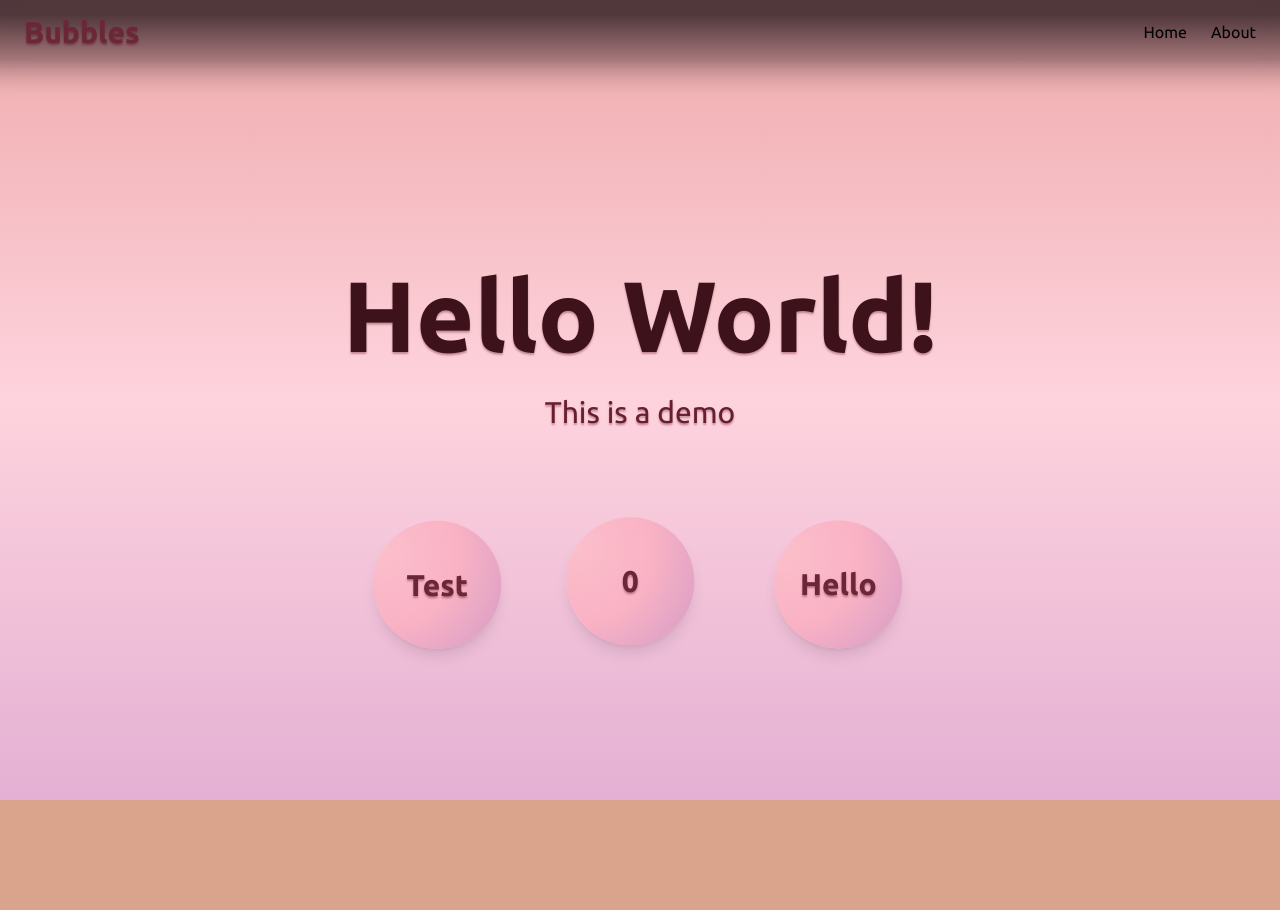
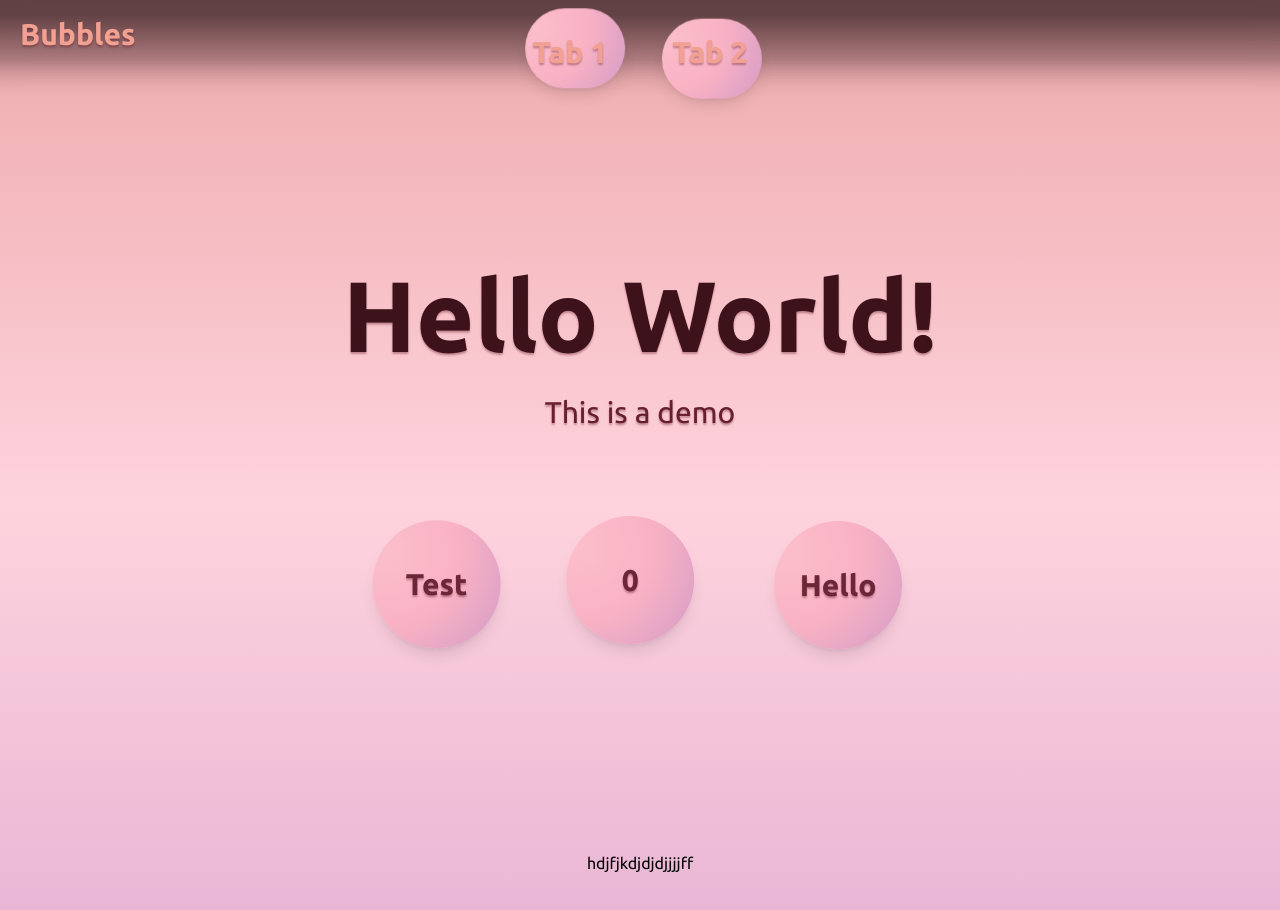
Before and after one commit to Aphezite/BubbleWebsite, a React (Vite) app: page / in a window 1280 px wide. Shown: the top 910 px of the page. Before the commit the page ends 800 px from the top, so only its background shows below. Built offline with nearby package versions, Linux system fonts and the light colour scheme.

Commit message:
Navbar 1

```diff
--- a/src/App.jsx
+++ b/src/App.jsx
@@ -1,6 +1,7 @@
 import { useState } from 'react'
 import BubbleBtn from './components/bubble-btn';
 import TopBar from './components/topbar';
+import BubbleLink from './components/bubble-a';
 
 
 function App() {
@@ -24,6 +25,12 @@ function App() {
           <BubbleBtn text="Hello"
             className="center"/>
     </div>
+    <br />
+
+
+    <br />
+    <p>hdjfjkdjdjdjjjjff</p>
+    <br />
 
 
     </main>
--- /dev/null
+++ b/src/components/bubble-a.jsx
@@ -0,0 +1,168 @@
+import { useEffect, useRef, useState } from "react";
+
+const rand = (min,max) => min+Math.random()*(max-min);
+
+const softZone = 5;
+const jelly = [
+    {transform:"scale(1,1)"},
+    {transform:"scale(1.1,0.9)",offset:0.3},
+    {transform:"scale(0.95,1.05)",offset:0.5},
+    {transform:"scale(1.05,0.97)",offset:0.7},
+    {transform:"scale(1,1)"},
+]
+
+const click = [
+    {transform:"scale(1,1)"},
+    {transform:"scale(0.8,0.8)",offset:0.2},
+    {transform:"scale(1.25,0.85)",offset:0.45},
+    {transform:"scale(0.92,1.08)",offset:0.65},
+    {transform:"scale(1.04,0.98)",offset:0.82},
+    {transform:"scale(1,1)"},
+]
+
+function BubbleLink({ text, height = "h-32", width = "w-32", href}) {
+    const [s] = useState(() => ({
+        x: {animationDuration:`${rand(4,5)}s`, animationDelay:`${-rand(0,4)}s`},
+        y: {animationDuration:`${rand(2,3)}s`, animationDelay:`${-rand(0,3)}s`},
+        q: {animationDuration:`${rand(1,2)}s`, animationDelay:`${-rand(0,2)}s`},
+    }));
+
+    const [pushing,setPushing] = useState(false);
+    const [hovered,setHovered] = useState(false);
+
+    const pushRef = useRef(null);
+    const squishRef = useRef(null);
+    const sim = useRef({
+        x:0,y:0,tx:0,ty:0, // current target offset
+        a:1,b:1,tA:1,tB:1,angle:0, // current target squish
+        snapped:false, raf:0,
+    });
+
+    const handleClick = (e) => {
+        squishRef.current.getAnimations().forEach((a) => a.cancel());
+        squishRef.current.animate(click, {duration:700,easing:"ease-out"});
+        onClick?.(e);
+    };
+
+    useEffect(() => {
+        const st = sim.current;
+
+        const render = () => {
+            pushRef.current.style.transform = `translate(${st.x}px, ${st.y}px)`;
+            squishRef.current.style.transform = `rotate(${st.angle}deg) scale(${st.a}, ${st.b}) rotate(${-st.angle}deg)`
+        };
+
+        const tick = () => {
+            const k = 0.25;
+            st.x += (st.tx-st.x)*k;
+            st.y += (st.ty-st.y)*k;
+            st.a += (st.tA-st.a)*k;
+            st.b += (st.tB-st.b)*k;
+            render();
+            const settled =
+                Math.abs(st.tx-st.x) < 0.05 && Math.abs(st.ty-st.y)<0.05 &&
+                Math.abs(st.tA-st.a) < 0.001 && Math.abs(st.tB-st.b)<0.001;
+            st.raf = settled ? 0 : requestAnimationFrame(tick);
+        };
+        const kick = () => {if (!st.raf) st.raf = requestAnimationFrame(tick);};
+
+        const reset = () => {
+            st.tx = st.ty = 0; st.tA = st.tB = 1;
+            setPushing(false);
+            setHovered(false);
+            kick();
+        };
+
+        const onMove = (e) => {
+            const r = pushRef.current.getBoundingClientRect();
+            const cx = r.left + r.width / 2 -st.x;
+            const cy = r.top + r.height / 2 -st.y;
+            const hw = r.width / 2, hh = r.height / 2;
+            const L = Math.max(hw-hh,0);
+
+            const lx = e.clientX - cx, ly = e.clientY - cy;
+            const px = Math.max(-L, Math.min(L,lx));
+            const dx = px - lx, dy = -ly;
+            const dist = Math.hypot(dx,dy) || 0.0001;
+            const depth = hh-dist;
+
+            if (depth <= 0) {  // Outside
+                let wasInside = st.snapped;
+                st.snapped = false;
+                reset();
+                if (wasInside) squishRef.current.animate(jelly, {duration:600,easing:"ease-out"});
+                return;
+            }
+            setHovered(true);
+            if (st.snapped) return;
+
+            if (depth > softZone) {
+                st.snapped = true;
+                reset();
+                setHovered(true);
+                squishRef.current.animate(jelly, {duration:600,easing:"ease-out"});
+                return;
+            }
+
+            const nx = dx/dist, ny = dy/dist;
+            st.tx = nx*depth*1.2;
+            st.ty = ny*depth*1.2;
+            st.angle=(Math.atan2(ny,nx)*180)/Math.PI;
+            st.tA = 1 - depth * 0.015;
+            st.tB = 1 + depth * 0.01;
+            setPushing(true);
+            kick();
+        };
+
+        window.addEventListener("pointermove", onMove);
+        return () => {
+            window.removeEventListener("pointermove", onMove);
+            cancelAnimationFrame(st.raf);
+        };
+
+    }, []);
+
+    const pause = pushing ? "[animation-play-state:paused]": "";
+
+    return (
+
+        <div className={`relative ${height} ${width}`}>
+
+            <div className="absolute inset-0">
+            <div className={`animate-float-x ${pause}`} style={s.x}>
+            <div className={`animate-float-y ${pause}`} style={s.y}>
+            <div className={`animate-float-squish ${pause}`} style={s.q}>
+                <div ref={pushRef} className="w-fit">
+                <div ref={squishRef}>
+                    <p
+                    style={{
+                        background: `radial-gradient(circle at 10% 25%, #fcbecb, #f9b2c4, #d49bc6)`
+                    }}
+                    className={`
+                    ${height} ${width}
+                    rounded-full bg-gradient-to-br from
+                    shadow-lg`} />
+                </div>
+                </div>
+            </div>
+            </div>
+            </div>
+            </div>
+
+            <a href={`${href}`}
+                className={`
+                    absolute inset-0 flex items-center justify-center
+                ${height} ${width}`}>
+                    <p className="text-center navtab" data-hovered={hovered}>{text}</p>
+            </a>
+
+        </div>
+
+
+    );
+}
+
+// <span className="overflow-hiddden items-center justify-center text-center navtab" data-hovered={hovered}>{text}</span>
+
+
+export default BubbleLink;
--- a/src/components/topbar.jsx
+++ b/src/components/topbar.jsx
@@ -1,17 +1,22 @@
+
+import BubbleLink from "./bubble-a";
 
 function TopBar() {
     return (
         <>
         <div className="blur-fade"/>
-        <header className="fixed inset-x-0 top-0 z-50 flex h-16 items-center justify-between px-6">
-            <span className="bubble-text">Bubbles</span>
-            <nav className="flex gap-6 bubble-txt">
-                <a href="#">Home</a>
-                <a href="#">About</a>
+        <header className="fixed top-3 z-50 flex h-16">
+            <span className="fixed inset-x-0 flex justify-between px-5 navtab">Bubbles</span>
+            <nav className="fixed inset-0 top-3 flex justify-center gap-10 navtab">
+                <BubbleLink href="#" text="Tab 1" height="h-20" width="w-25"/>
+                <BubbleLink href="#" text="Tab 2" height="h-20" width="w-25"/>
             </nav>
         </header>
         </>
     );
 }
 
+// fixed inset-x-0 top-0 z-50 flex h-16 items-center justify-between px-5
+
+
 export default TopBar;
--- a/src/index.css
+++ b/src/index.css
@@ -6,7 +6,7 @@
   font-family: "Ubuntu", sans-serif;
   background:
     linear-gradient(to top, #e4b0d4, #fed3dd, #eeaaab),
-    #daa38c;
+    #e4b0d4;
 }
 
 h1 {
@@ -23,6 +23,15 @@ h2 {
   font-family: "Ubuntu", sans-serif;
   font-size: 30px;
   font-weight: 200;
+  text-align: center;
+  text-shadow: 0 2px 2px rgba(87, 10, 23, 0.35);
+}
+
+.navtab {
+  color: #f1a091;
+  font-family: "Ubuntu", sans-serif;
+  font-size: 30px;
+  font-weight: 700;
   text-align: center;
   text-shadow: 0 2px 2px rgba(87, 10, 23, 0.35);
 }
@@ -47,8 +56,8 @@ body {
   z-index:40;
   backdrop-filter: blur(12px);
   -webkit-backdrop-filter:blur(12px);
-  background: linear-gradient(to bottom, rgba(20, 12, 16, 0.9) 60%, transparent);
-  mask-image: linear-gradient(to bottom, rgba(20, 12, 16, 0.8) 15%, transparent);
+  background: linear-gradient(to bottom, rgba(44, 25, 29, 0.9) 60%, transparent);
+  mask-image: linear-gradient(to bottom, rgba(44, 25, 29, 0.8) 15%, transparent);
 }
 
 
```
Also changed, not shown: 1 other file (tests, documents, lock files or other folders).
